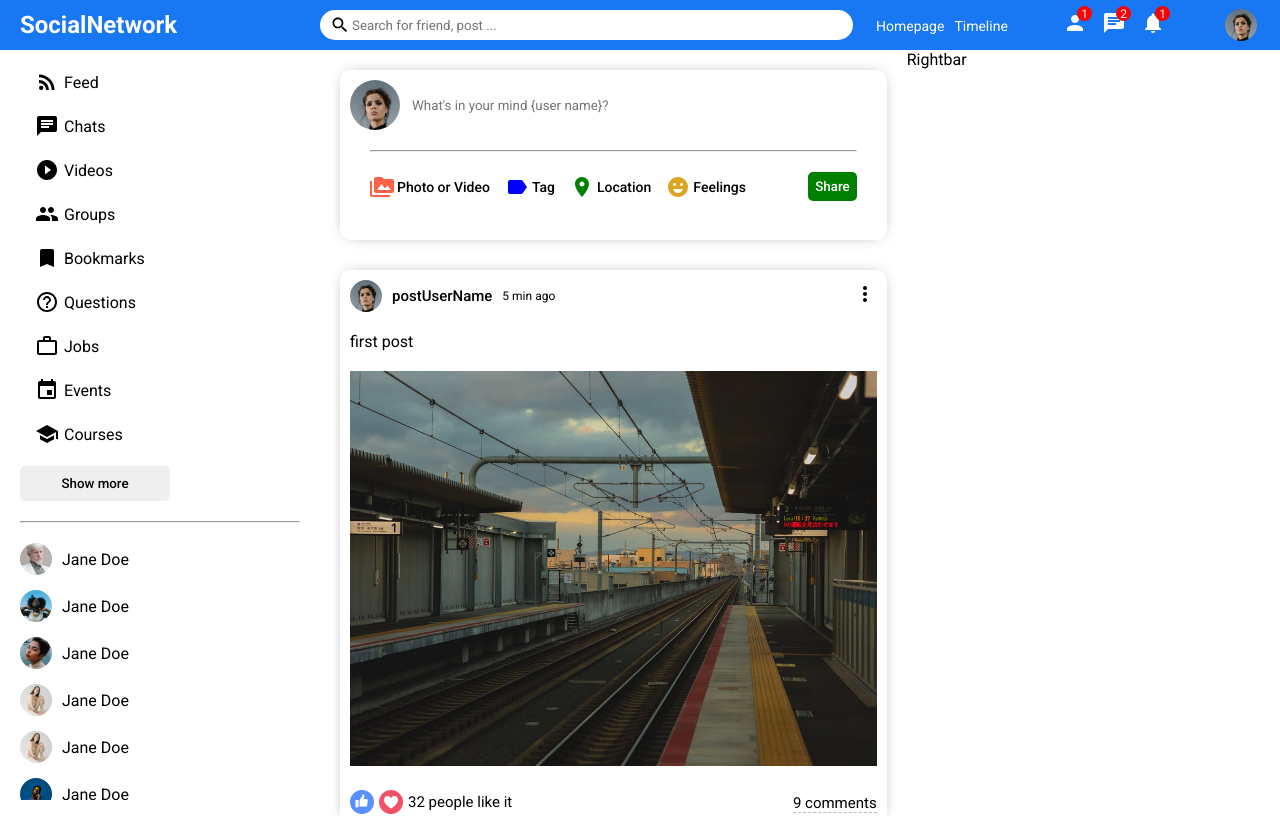
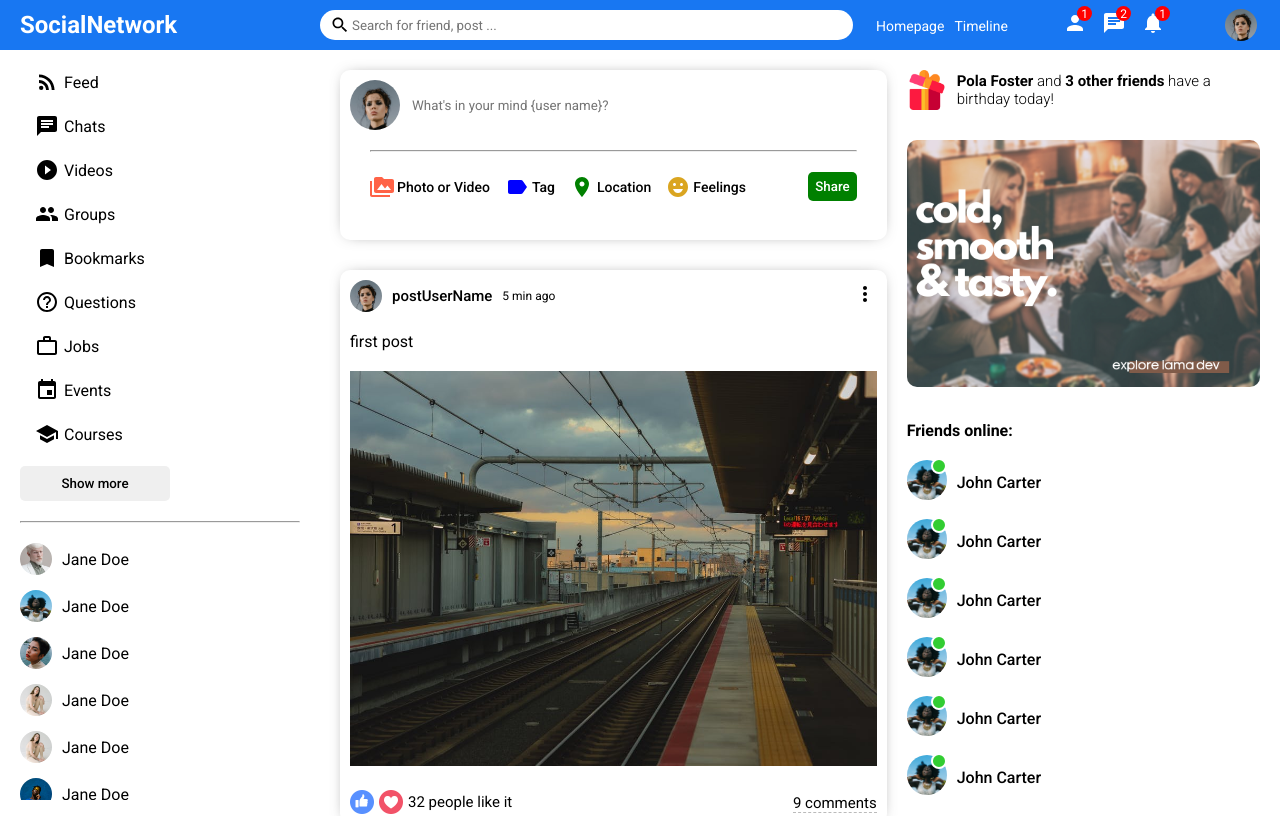
Before and after one commit to ffmz1904/MERN-social-network, a React (Create React App) app in the folder client/: page / in a window 1280 px wide. Shown: the top 816 px of the page. Built offline with nearby package versions, Linux system fonts and the light colour scheme.

Commit message:
add rightbar component

```diff
--- a/client/src/components/rightbar/Rightbar.js
+++ b/client/src/components/rightbar/Rightbar.js
@@ -3,7 +3,58 @@
 const Rightbar = () => {
     return (
         <div className="rightbar">
-            Rightbar
+            <div className="rightbarWrapper">
+                <div className="birthdayContainer">
+                    <img className="birthdayImg" src="/assets/gift.png" alt="birthdayImg"/>
+                    <span className="birthdayText"><b>Pola Foster</b> and <b>3 other friends</b> have a birthday today!</span>
+                </div>
+                <img className="rightbarAd" src="/assets/ad.png" alt="rightbarAd"/>
+                <h4 className="rightbarTitle">Friends online:</h4>
+                <ul className="rightbarFriendList">
+                    <li className="rightbarFriend">
+                        <div className="rightbarProfileImgContainer">
+                            <img className="rightbarProfileImg" src="/assets/person/3.jpeg" alt="rightbarProfileImg"/>
+                            <span className="rightbarOnline"></span>
+                        </div>
+                        <span className="rightbarUserName">John Carter</span>
+                    </li>
+                    <li className="rightbarFriend">
+                        <div className="rightbarProfileImgContainer">
+                            <img className="rightbarProfileImg" src="/assets/person/3.jpeg" alt="rightbarProfileImg"/>
+                            <span className="rightbarOnline"></span>
+                        </div>
+                        <span className="rightbarUserName">John Carter</span>
+                    </li>
+                    <li className="rightbarFriend">
+                        <div className="rightbarProfileImgContainer">
+                            <img className="rightbarProfileImg" src="/assets/person/3.jpeg" alt="rightbarProfileImg"/>
+                            <span className="rightbarOnline"></span>
+                        </div>
+                        <span className="rightbarUserName">John Carter</span>
+                    </li>
+                    <li className="rightbarFriend">
+                        <div className="rightbarProfileImgContainer">
+                            <img className="rightbarProfileImg" src="/assets/person/3.jpeg" alt="rightbarProfileImg"/>
+                            <span className="rightbarOnline"></span>
+                        </div>
+                        <span className="rightbarUserName">John Carter</span>
+                    </li>
+                    <li className="rightbarFriend">
+                        <div className="rightbarProfileImgContainer">
+                            <img className="rightbarProfileImg" src="/assets/person/3.jpeg" alt="rightbarProfileImg"/>
+                            <span className="rightbarOnline"></span>
+                        </div>
+                        <span className="rightbarUserName">John Carter</span>
+                    </li>
+                    <li className="rightbarFriend">
+                        <div className="rightbarProfileImgContainer">
+                            <img className="rightbarProfileImg" src="/assets/person/3.jpeg" alt="rightbarProfileImg"/>
+                            <span className="rightbarOnline"></span>
+                        </div>
+                        <span className="rightbarUserName">John Carter</span>
+                    </li>
+                </ul>
+            </div>
         </div>
     );
 };
--- a/client/src/components/rightbar/rightbar.css
+++ b/client/src/components/rightbar/rightbar.css
@@ -1,3 +1,73 @@
 .rightbar {
     flex: 3.5;
 }
+
+.rightbarWrapper {
+    padding: 20px 20px 0 0;
+}
+
+.birthdayContainer {
+    display: flex;
+    align-items: center;
+}
+
+.birthdayImg {
+    width: 40px;
+    height: 40px;
+    margin-right: 10px;
+}
+
+.birthdayText {
+    font-weight: 300;
+    font-size: 15px;
+}
+
+.rightbarAd {
+    width: 100%;
+    border-radius: 10px;
+    margin: 30px 0;
+}
+
+.rightbarTitle {
+    margin-bottom: 20px;
+}
+
+.rightbarFriendList {
+    padding: 0;
+    margin: 0;
+    list-style: none;
+}
+
+.rightbarFriend {
+    display: flex;
+    align-items: center;
+    margin-bottom: 15px;
+}
+
+.rightbarProfileImgContainer {
+    margin-right: 10px;
+    position: relative;
+    z-index: 1;
+}
+
+.rightbarProfileImg {
+    width: 40px;
+    height: 40px;
+    border-radius: 50%;
+    object-fit: cover;
+}
+
+.rightbarOnline {
+    width: 12px;
+    height: 12px;
+    border-radius: 50%;
+    background: limegreen;
+    position: absolute;
+    top: -2px;
+    right: 0;
+    border: 2px solid #fff;
+}
+
+.rightbarUserName {
+    font-weight: 500;
+}
--- a/client/src/components/topbar/topbar.css
+++ b/client/src/components/topbar/topbar.css
@@ -6,6 +6,7 @@
     align-items: center;
     position: sticky;
     top: 0;
+    z-index: 1000;
 }
 
 .topbarLeft {
```
